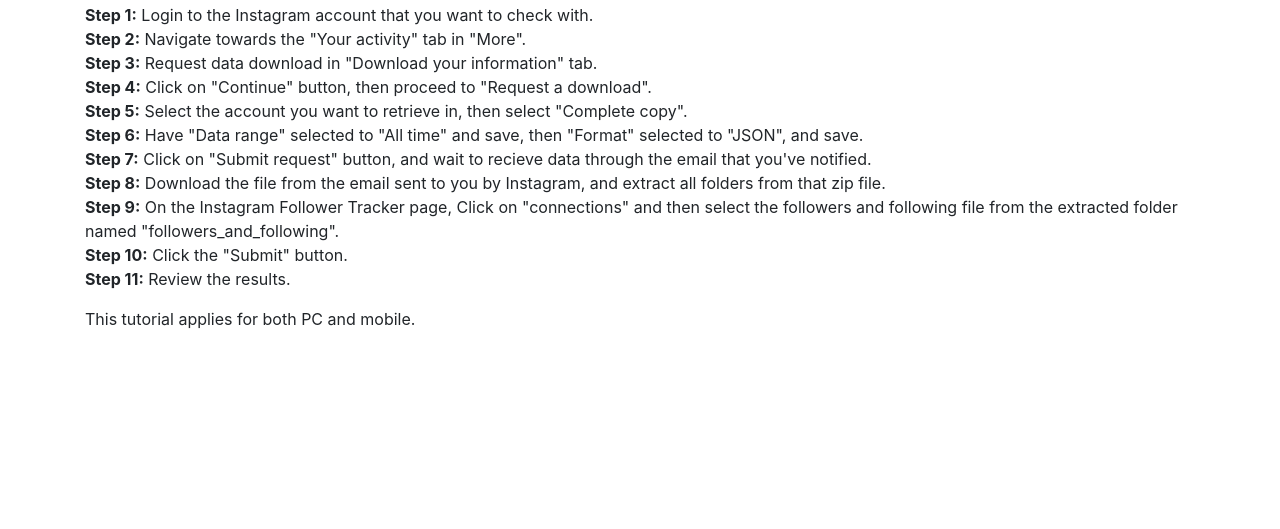
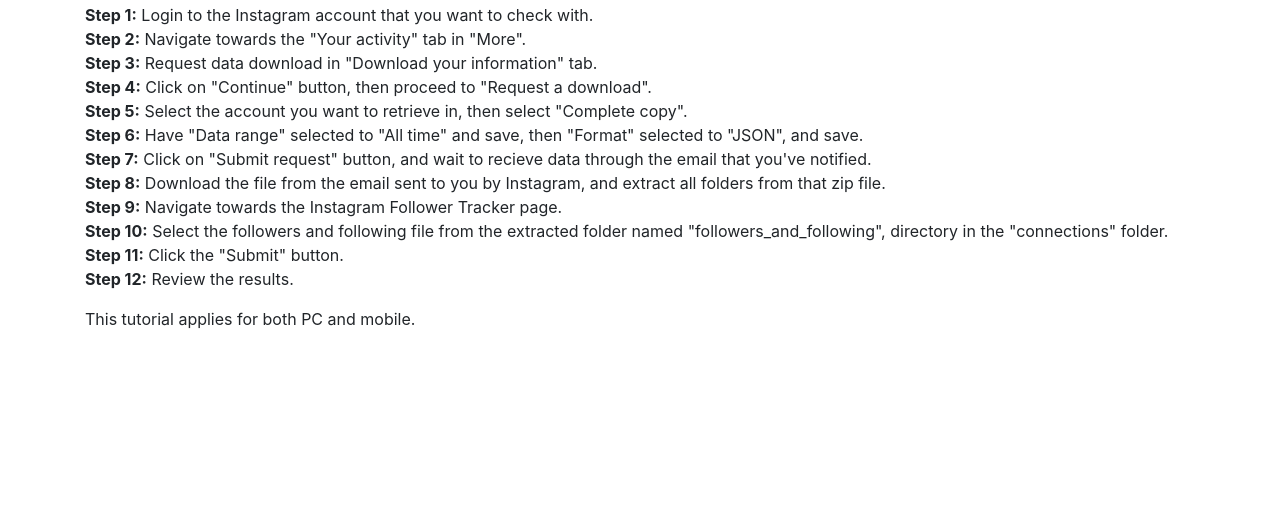
Before and after one commit to johnsondotle/Instagram-Follower-Tracker, a Flask app: page /tutorial in a window 1280 px wide. Shown: the part 222-751 px from the top of the page. Run offline with Flask 3, Linux system fonts and the light colour scheme; some libraries are stand-ins or nearby versions.

Commit message:
Updated instructions

```diff
--- a/templates/tutorial.html
+++ b/templates/tutorial.html
@@ -46,9 +46,10 @@
                         <li><strong>Step 6:</strong> Have "Data range" selected to "All time" and save, then "Format" selected to "JSON", and save.</li>
                         <li><strong>Step 7:</strong> Click on "Submit request" button, and wait to recieve data through the email that you've notified.</li>
                         <li><strong>Step 8:</strong> Download the file from the email sent to you by Instagram, and extract all folders from that zip file.</li>
-                        <li><strong>Step 9:</strong> On the Instagram Follower Tracker page, Click on "connections" and then select the followers and following file from the extracted folder named "followers_and_following".</li>
-                        <li><strong>Step 10:</strong> Click the "Submit" button.</li>
-                        <li><strong>Step 11:</strong> Review the results.</li>
+                        <li><strong>Step 9:</strong> Navigate towards the Instagram Follower Tracker page.</li>
+                        <li><strong>Step 10:</strong> Select the followers and following file from the extracted folder named "followers_and_following", directory in the "connections" folder.</li>
+                        <li><strong>Step 11:</strong> Click the "Submit" button.</li>
+                        <li><strong>Step 12:</strong> Review the results.</li>
                     </ol>
                     <p>This tutorial applies for both PC and mobile.</p>
                 </div>
```
